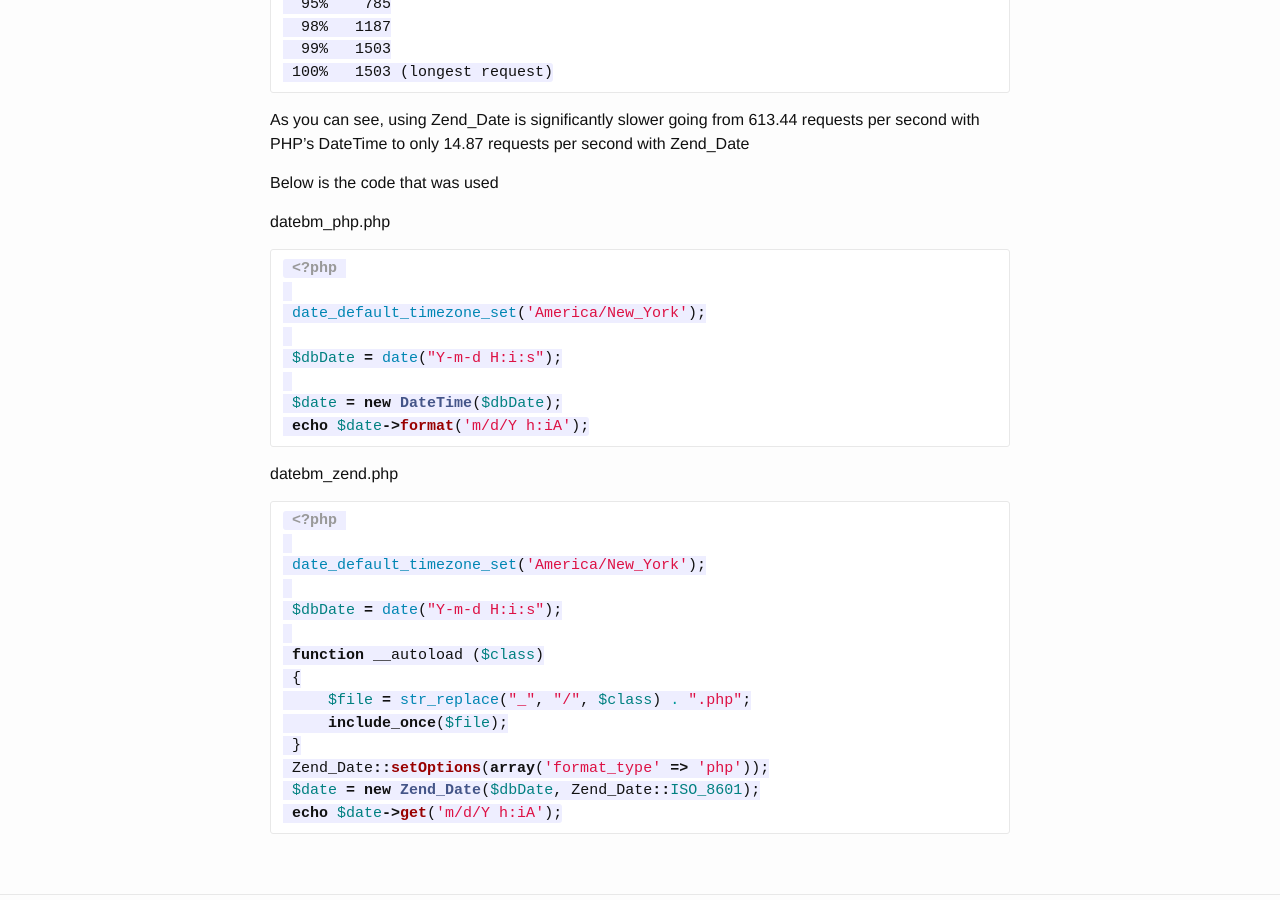
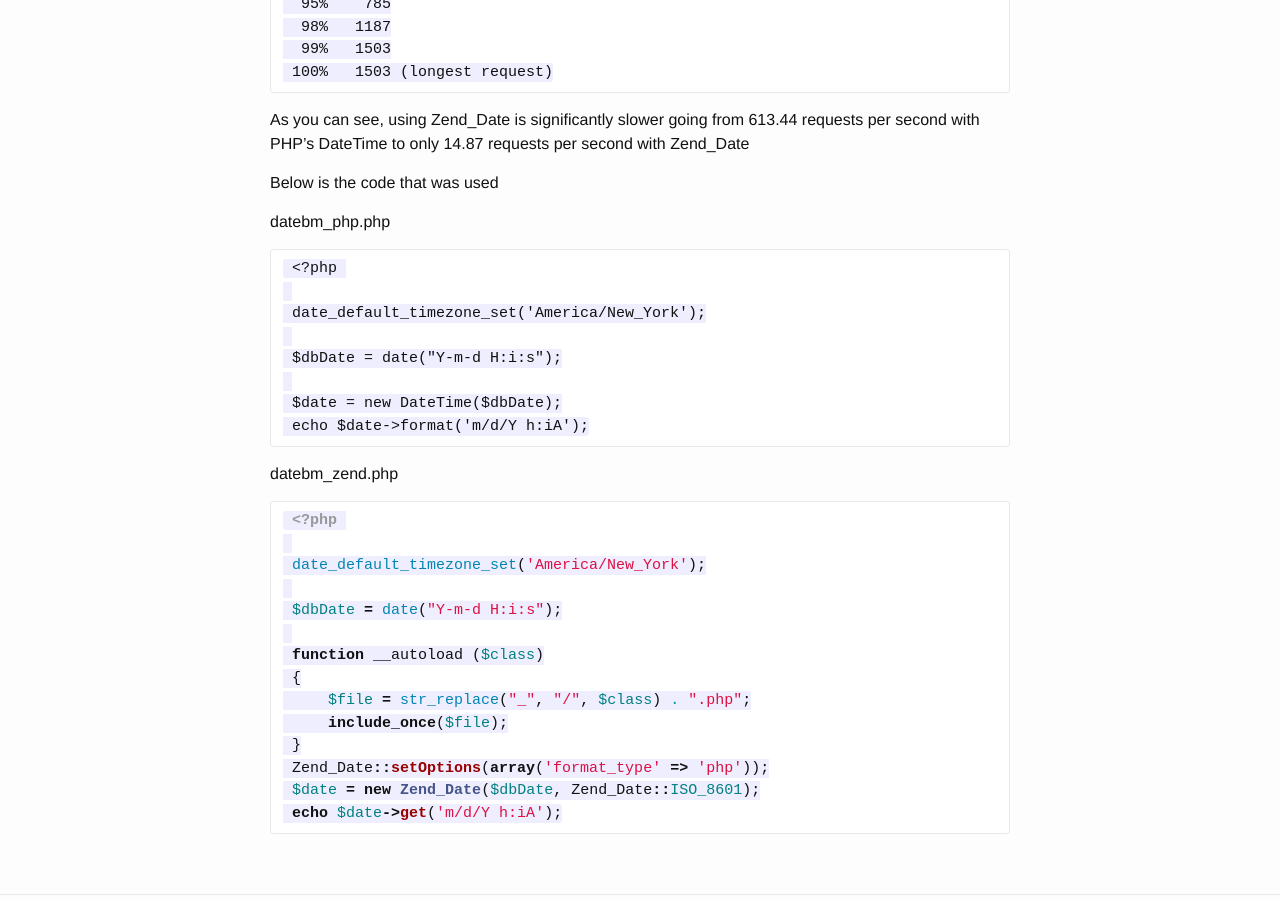
Before and after one commit to jimhartford/jimhartford.github.io, a Jekyll site: the page built from _posts/2009-03-06-zend-date-vs-datetime-performance.markdown, in a window 1280 px wide and 900 px high, scrolled down 2303 px. Built offline with Jekyll 4.4.1, drawn with Linux system fonts in a browser that asks for light colours; Markdown is read by kramdown in place of the engine named in the settings.

Commit message:
updated markdown type

````diff
--- a/_config.yml
+++ b/_config.yml
@@ -10,4 +10,4 @@ github_username:  jimhartford
 linkedin: jimhartford
 
 # Build settings
-markdown: redcarpet
+markdown: kramdown
--- a/_posts/2009-03-06-zend-date-vs-datetime-performance.markdown
+++ b/_posts/2009-03-06-zend-date-vs-datetime-performance.markdown
@@ -11,7 +11,7 @@ to hunt down the issue. In this case, the problem was being caused by using Zend
 
 ab Results of PHP's DateTime
 
-```
+~~~
 #ab -n 100 -c 10 http://localhost/test/datebm_php.php
 This is ApacheBench, Version 2.3 <$Revision: 655654 $>
 Copyright 1996 Adam Twiss, Zeus Technology Ltd, http://www.zeustech.net/
@@ -56,11 +56,11 @@ Percentage of the requests served within a certain time (ms)
  98%     30
  99%     38
 100%     38 (longest request)
-```
+~~~
 
 ab Results using Zend_Date
 
-```
+~~~
 #ab -n 100 -c 10 http://localhost/test/datebm_zend.php
 This is ApacheBench, Version 2.3 <$Revision: 655654 $>
 Copyright 1996 Adam Twiss, Zeus Technology Ltd, http://www.zeustech.net/
@@ -105,7 +105,7 @@ Percentage of the requests served within a certain time (ms)
   98%   1187
   99%   1503
  100%   1503 (longest request)
-```
+~~~
 
 As you can see, using Zend\_Date is significantly slower going from 613.44 requests per second with PHP's DateTime
 to only 14.87 requests per second with Zend\_Date
@@ -114,7 +114,7 @@ to only 14.87 requests per second with Zend\_Date
 
  datebm_php.php
 
-```php
+~~~
  <?php
 
  date_default_timezone_set('America/New_York');
@@ -123,11 +123,11 @@ to only 14.87 requests per second with Zend\_Date
 
  $date = new DateTime($dbDate);
  echo $date->format('m/d/Y h:iA');
-```
+~~~
 
  datebm_zend.php
 
-```php
+~~~
  <?php
 
  date_default_timezone_set('America/New_York');
@@ -142,4 +142,5 @@ to only 14.87 requests per second with Zend\_Date
  Zend_Date::setOptions(array('format_type' => 'php'));
  $date = new Zend_Date($dbDate, Zend_Date::ISO_8601);
  echo $date->get('m/d/Y h:iA');
-```
+~~~
+{: .language-php}
````
